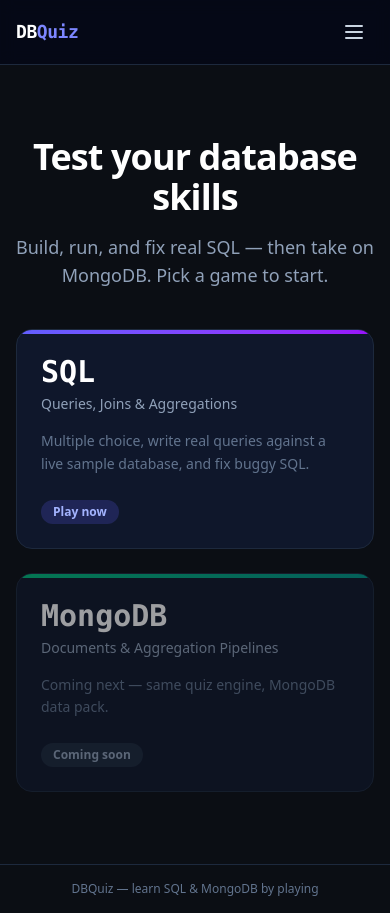
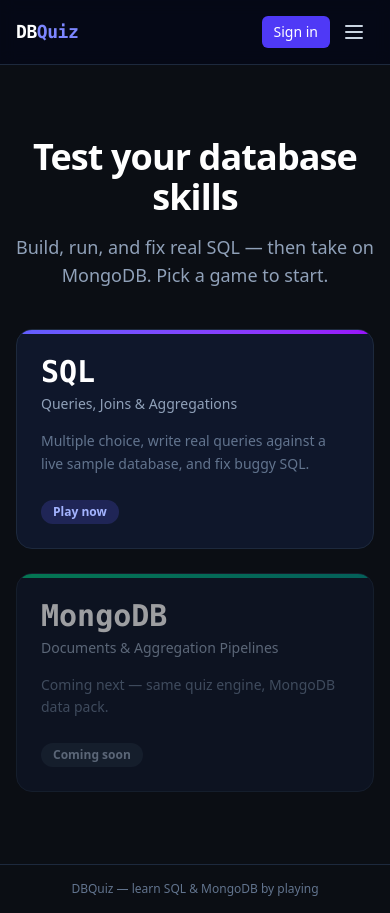
Before and after one commit to Anantsingh005/learn-sql-mongo, a React (Vite) app: page / in a window 390 px wide. Built offline with nearby package versions, Linux system fonts and the light colour scheme; no server answers.

Commit message:
Show Sign in button directly in mobile header

```diff
--- a/src/components/Layout.jsx
+++ b/src/components/Layout.jsx
@@ -92,12 +92,14 @@
               <AuthMenu />
             </div>
           </nav>
+          <div className="flex items-center gap-1 md:hidden">
+            <AuthMenu />
             <button
               type="button"
               aria-label="Toggle menu"
               aria-expanded={open}
               onClick={() => setOpen((o) => !o)}
-            className="rounded-md p-2 text-slate-300 hover:bg-slate-800 hover:text-white md:hidden"
+              className="rounded-md p-2 text-slate-300 hover:bg-slate-800 hover:text-white"
             >
               <svg className="h-6 w-6" fill="none" viewBox="0 0 24 24" stroke="currentColor" strokeWidth={2}>
                 {open ? (
@@ -107,6 +109,7 @@
                 )}
               </svg>
             </button>
+          </div>
         </div>
         {open && (
           <nav className="border-t border-slate-800 px-4 py-2 md:hidden">
```
Lines whose indentation alone changed are shown as unchanged.
